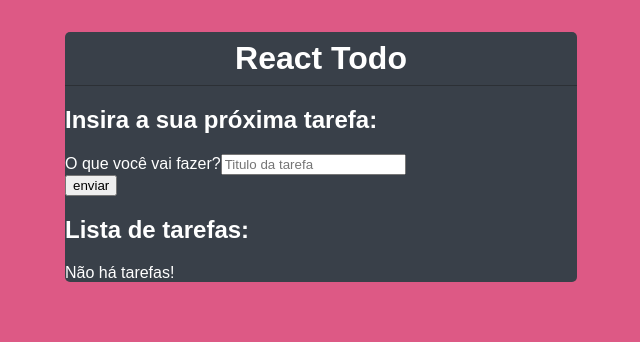
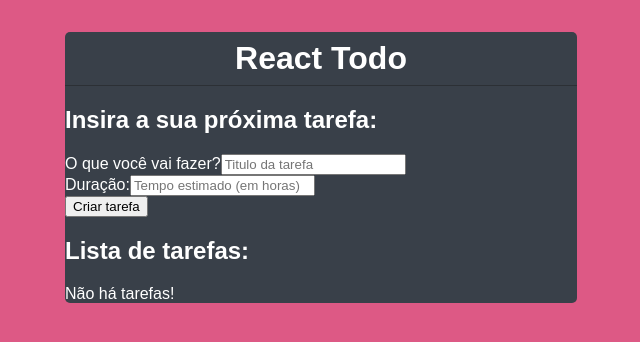
Before and after one commit to leticiatakenaka/to-do-react, a React (Create React App) app: page / in a window 1280 px wide. Shown: the top 342 px of the page, without its empty margins (319-959 px from the left). Built offline with nearby package versions, Linux system fonts and the light colour scheme.

Commit message:
Tarefas enviadas antes da conexão com API

```diff
--- a/src/App.js
+++ b/src/App.js
@@ -13,9 +13,19 @@
 
   const handleSubmit = (e) => {
     e.preventDefault();
-    console.log(title);
-    console.log("enviou");
+
+    const todo = {
+      id: Math.random(0),
+      title,
+      time,
+      done: false,
+    };
+
+    //Envio para API
+    console.log(todo);
+
     setTitle("");
+    setTime("");
   };
 
   return (
@@ -37,7 +47,18 @@
               required
             />
           </div>
-          <input type="submit" value="enviar" />
+          <div className="form-control">
+            <label htmlFor="time">Duração:</label>
+            <input
+              type="text"
+              name="time"
+              placeholder="Tempo estimado (em horas)"
+              onChange={(e) => setTime(e.target.value)}
+              value={time || ""}
+              required
+            />
+          </div>
+          <input type="submit" value="Criar tarefa" />
         </form>
       </div>
       <div className="list-todo">
```
